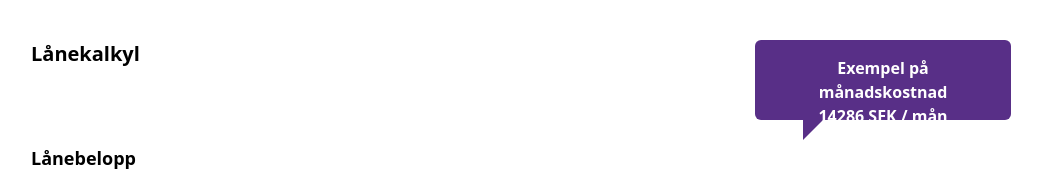
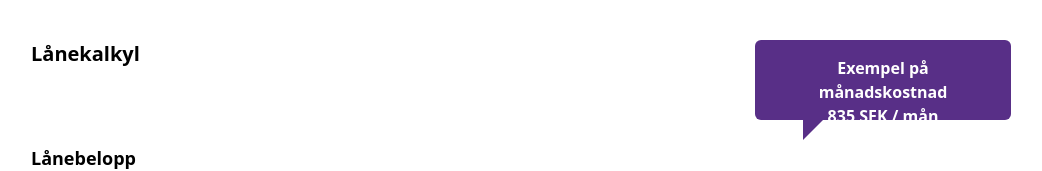
Before and after one commit to namnkunnig/collector, a React (Vite) app: page / in a window 1280 px wide. Shown: the top 171 px of the page, without its empty margins (109-1151 px from the left). Built offline with nearby package versions, Linux system fonts and the light colour scheme.

Commit message:
Adds configurable rate

```diff
--- a/src/components/RangedInput.tsx
+++ b/src/components/RangedInput.tsx
@@ -7,13 +7,10 @@ export default function RangedInput({ min, max, step, unit, defaultValue, callba
 
   return (
     <div className="w-full relative h-12">
-      <input type="range" min={min} max={max} step={step} defaultValue={0} className="w-full slider" onInput={inputHandler} />
+      <input type="range" min={0} max={max} step={step} defaultValue={0} className="w-full slider" onInput={inputHandler} />
       <div ref={buttonRef} className="h-12 w-12 absolute top-[-9px] z-20 bg-collector rounded-full border-2 border-solid border-white"></div>
-      <div
-        ref={sliderRef}
-        className={`w-0 h-8 bg-collector absolute box-border rounded-l-full ml-5 text-right text-white pt-[0.8px] pr-8 z-10 rounded-none ${value === min ? 'hidden' : ''}`}
-      >
-        <span className={`align-middle ${value >= min * 1 ? '' : 'hidden'}`}>
+      <div ref={sliderRef} className={`w-0 h-8 bg-collector absolute box-border rounded-l-full ml-5 text-right text-white pt-[0.8px] pr-8 z-10 rounded-none`}>
+        <span className={`align-middle`}>
           {value} {unit}
         </span>
       </div>
@@ -27,6 +24,10 @@ export default function RangedInput({ min, max, step, unit, defaultValue, callba
 
   function inputHandler(e: React.MouseEvent<HTMLInputElement>) {
     const value = parseInt(e.currentTarget?.value)
+    if (value < min) {
+      e.preventDefault()
+      return
+    }
     setValue(value)
     callback(value)
     const currentButton = buttonRef.current
@@ -34,8 +35,8 @@ export default function RangedInput({ min, max, step, unit, defaultValue, callba
     if (!currentButton || !currentProgress) return
     const button = currentButton as HTMLDivElement
     const slider = currentProgress as HTMLDivElement
-    button.style.left = ((value - min) / ((max - min) / 100)) * 0.96 + '%'
-    slider.style.width = ((value - min) / ((max - min) / 100)) * 0.96 + '%'
+    button.style.left = (value / (max / 100)) * 0.96 + '%'
+    slider.style.width = (value / (max / 100)) * 0.96 + '%'
   }
 }
 
--- /dev/null
+++ b/src/hooks/useConfig.tsx
@@ -0,0 +1,6 @@
+const useConfig = () => {
+  const rate = import.meta.env.VITE_FEATURE_YEARLY_RATE
+  return { rate }
+}
+
+export default useConfig
--- a/src/pages/CalculatorPage.tsx
+++ b/src/pages/CalculatorPage.tsx
@@ -1,6 +1,7 @@
 import { useEffect, useState } from 'react'
 import RangedInput from '../components/RangedInput'
 import ToolTip from '../components/ToolTip'
+import useConfig from '../hooks/useConfig'
 
 export default function CalculatorPage() {
   const [amount, setAmount] = useState(100000)
@@ -8,8 +9,9 @@ export default function CalculatorPage() {
   const [monthlyCost, setMonthlyCost] = useState(0)
 
   useEffect(() => {
-    const cost = Math.round(amount / length)
+    const cost = calculateMonthlyCost()
     setMonthlyCost(cost)
+    console.log(monthlyCost)
   }, [amount, length])
 
   return (
@@ -26,4 +28,13 @@ export default function CalculatorPage() {
       </main>
     </div>
   )
+
+  function calculateMonthlyCost() {
+    const { rate } = useConfig()
+    const monthlyInterestRate = rate / 1200
+    const numberOfMonths = length * 12
+
+    const monthlyCost = (amount * monthlyInterestRate * ((1 + monthlyInterestRate) ^ numberOfMonths)) / (((1 + monthlyInterestRate) ^ numberOfMonths) - 1)
+    return Math.round(monthlyCost)
+  }
 }
```
Also changed, not shown: 1 other file (tests, documents, lock files or other folders).
